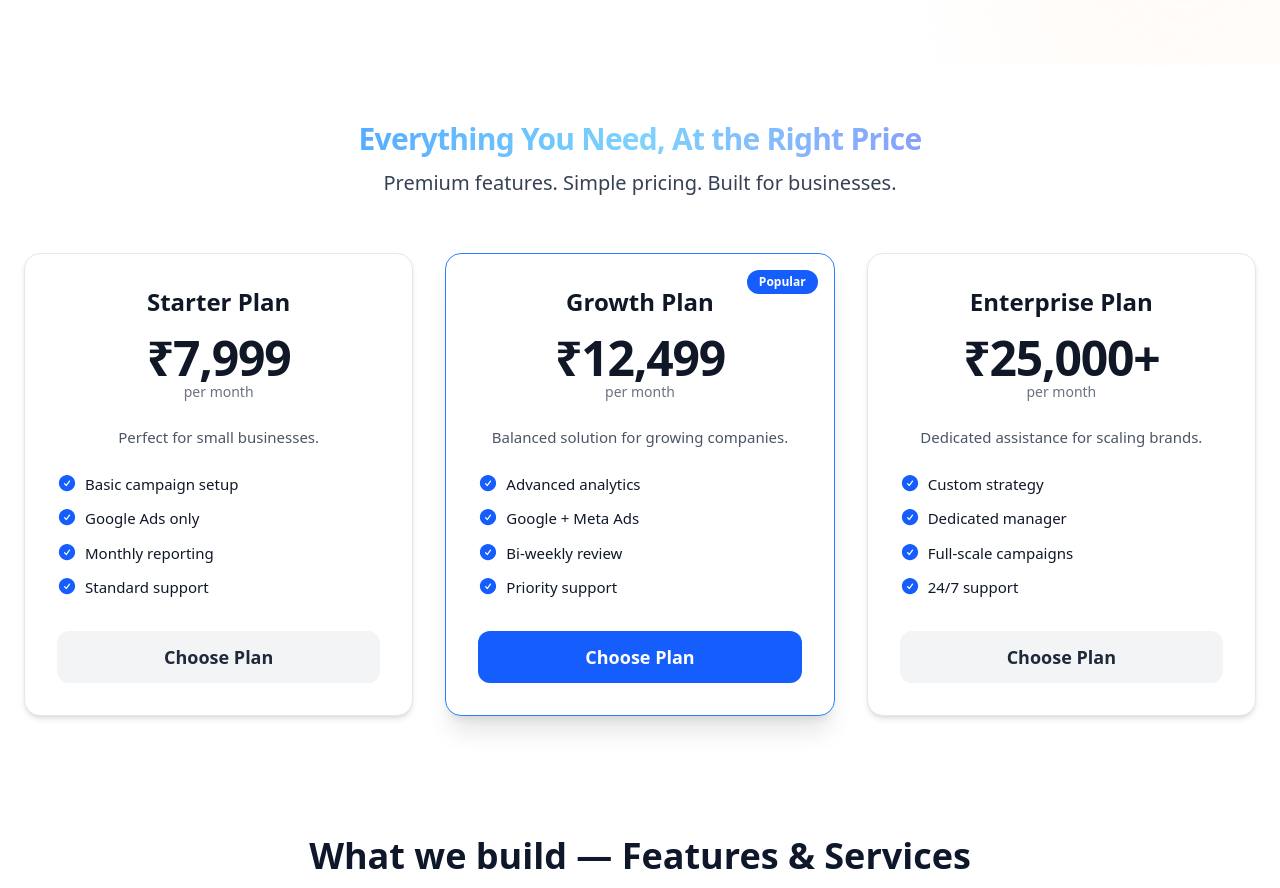
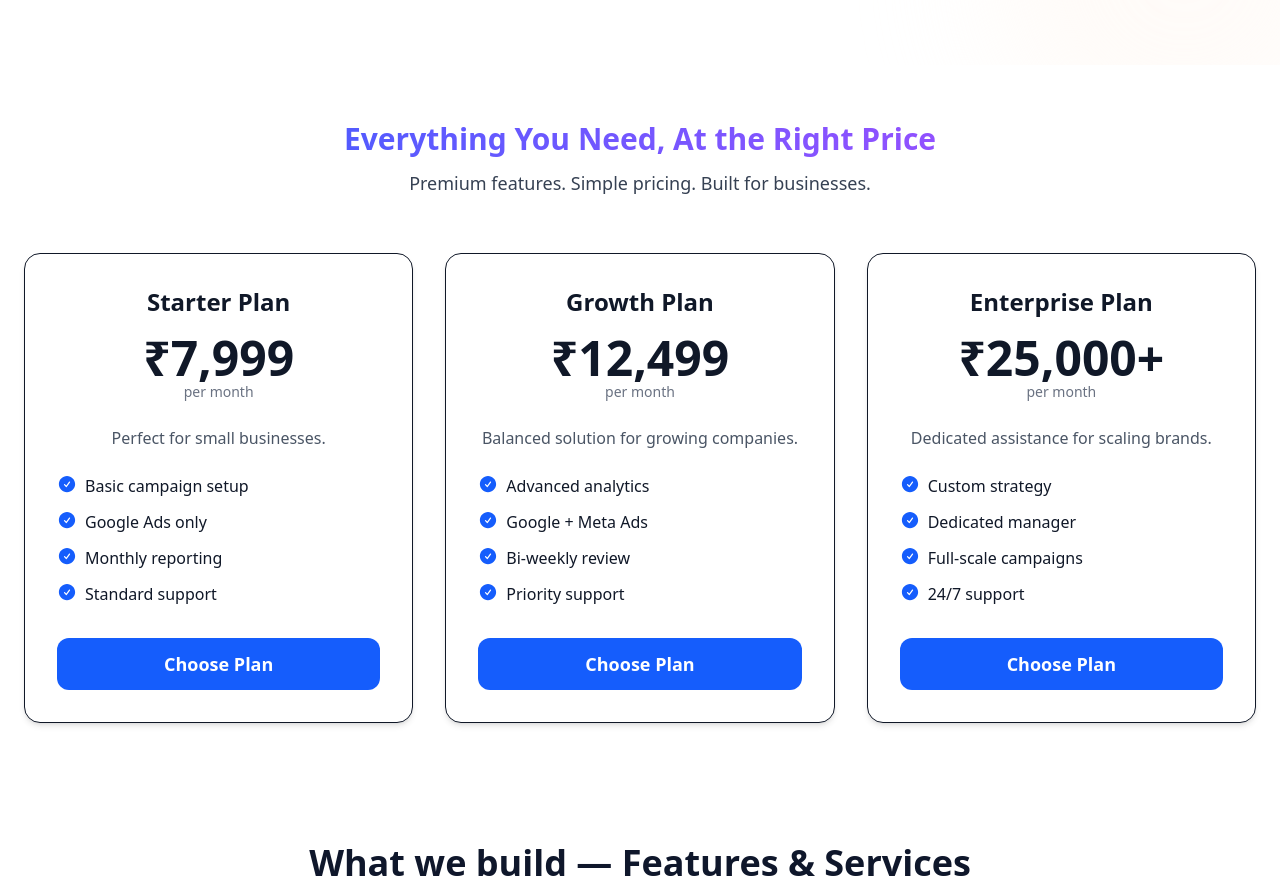
Before and after one commit to abhisheksingh01-ai/Nexware_Digital, a React (Vite) app: page /pricing in a window 1280 px wide. Shown: the part 660-1548 px from the top of the page. Built offline with nearby package versions, Linux system fonts and the light colour scheme.

Commit message:
Update Packages.jsx
Bugs Fixed

```diff
--- a/src/component/Features/price/Packages.jsx
+++ b/src/component/Features/price/Packages.jsx
@@ -1,4 +1,3 @@
-// Premium Stripe-Style Packages Component (Fully Fixed)
 import React, { useState } from "react";
 import { motion, AnimatePresence } from "framer-motion";
 import { CheckCircleIcon, XMarkIcon } from "@heroicons/react/24/solid";
@@ -7,32 +6,19 @@ const MOCK_QR =
   "https://api.qrserver.com/v1/create-qr-code/?size=220x220&data=";
 const MOCK_UPI = "YOUR.UPI@BANK";
 
-export default function Packages({ plans }) {
-  const [openModal, setOpenModal] = useState(false);
-  const [selectedPlan, setSelectedPlan] = useState(null);
-
-  const [paymentForm, setPaymentForm] = useState({
-    name: "",
-    transactionId: "",
-    phone: "",
-    screenshot: null,
-  });
-
-  const [status, setStatus] = useState(null);
-
-  const openPopup = (plan) => {
-    setSelectedPlan(plan);
-    setPaymentForm({
-      name: "",
-      transactionId: "",
-      phone: "",
-      screenshot: null,
-    });
-    setStatus(null);
-    setOpenModal(true);
-  };
-
-  const closeModal = () => setOpenModal(false);
+// ---------------------------
+// PAYMENT MODAL COMPONENT
+// ---------------------------
+const PaymentModal = ({
+  openModal,
+  closeModal,
+  selectedPlan,
+  paymentForm,
+  setPaymentForm,
+  status,
+  setStatus,
+}) => {
+  if (!openModal || !selectedPlan) return null;
 
   const change = (e) =>
     setPaymentForm({ ...paymentForm, [e.target.name]: e.target.value });
@@ -40,27 +26,42 @@ export default function Packages({ plans }) {
   const uploadFile = (e) =>
     setPaymentForm({ ...paymentForm, screenshot: e.target.files[0] });
 
-  const handleSubmit = (e) => {
+  const handleSubmit = async (e) => {
     e.preventDefault();
     setStatus("loading");
-    setTimeout(() => setStatus("success"), 1500);
+
+    const formData = new FormData();
+    formData.append("name", paymentForm.name);
+    formData.append("utr", paymentForm.utr);
+    formData.append("phone", paymentForm.phone);
+    formData.append("plan", selectedPlan.plan);
+    formData.append("amount", selectedPlan.amount);
+    formData.append("screenshot", paymentForm.screenshot);
+
+    try {
+      const res = await fetch(
+        "https://nexware-digital-server.vercel.app/api/payment/Payment-detail",
+        {
+          method: "POST",
+          body: formData,
+        }
+      );
+
+      const data = await res.json();
+
+      if (data.success) {
+        setStatus("success");
+      } else {
+        setStatus("error");
+      }
+    } catch (err) {
+      console.log(err);
+      setStatus("error");
+    }
   };
 
-  const cardVariant = {
-    hidden: { opacity: 0, y: 35 },
-    visible: (i) => ({
-      opacity: 1,
-      y: 0,
-      transition: { delay: i * 0.18, duration: 0.55, ease: "easeOut" },
-    }),
-  };
-
-  // -------------------------
-  // Payment Modal Component
-  // -------------------------
-  const PaymentModal = () => (
+  return (
     <AnimatePresence>
-      {openModal && selectedPlan && (
       <motion.div
         className="fixed inset-0 bg-black/60 backdrop-blur-sm flex justify-center items-center p-4 z-50"
         initial={{ opacity: 0 }}
@@ -75,9 +76,8 @@ export default function Packages({ plans }) {
           exit={{ scale: 0.85, opacity: 0 }}
           onClick={(e) => e.stopPropagation()}
         >
-            {/* Close Button */}
           <button
-              className="absolute top-4 right-4 text-gray-500 hover:text-gray-800 transition"
+            className="absolute top-4 right-4 text-gray-500 hover:text-gray-800"
             onClick={closeModal}
           >
             <XMarkIcon className="w-7 h-7" />
@@ -106,11 +106,11 @@ export default function Packages({ plans }) {
                 className="w-52 h-52 mx-auto border-4 border-white rounded-xl shadow"
               />
 
-                <p className="text-sm text-gray-700 mt-4 font-medium">
+              <p className="text-sm text-gray-700 mt-4 font-medium text-center">
                 Scan using GPay / PhonePe / Paytm
               </p>
 
-                <p className="mt-3 text-sm font-medium text-gray-800">UPI ID:</p>
+              <p className="mt-4 text-sm font-medium text-gray-800">UPI ID:</p>
               <p className="text-blue-600 font-medium text-sm select-all">
                 {MOCK_UPI}
               </p>
@@ -137,62 +137,73 @@ export default function Packages({ plans }) {
                 </div>
               ) : (
                 <form className="space-y-4" onSubmit={handleSubmit}>
-                    {/* INPUT FIELDS */}
-                    {[
-                      {
-                        label: "Your Name",
-                        name: "name",
-                        placeholder: "Enter your full name",
-                      },
-                      {
-                        label: "UTR Number",
-                        name: "transactionId",
-                        placeholder: "Enter UTR / Transaction ID",
-                      },
-                      {
-                        label: "Phone Number",
-                        name: "phone",
-                        placeholder: "Required for confirmation",
-                      },
-                    ].map((f) => (
-                      <div key={f.name}>
+                  {/* Name */}
+                  <div>
                     <label className="font-medium text-gray-700">
-                          {f.label}
+                      Your Name
                     </label>
                     <input
                       type="text"
-                          name={f.name}
-                          value={paymentForm[f.name]}
+                      name="name"
+                      value={paymentForm.name}
                       onChange={change}
-                          placeholder={f.placeholder}
+                      placeholder="Enter full name"
                       required
-                          className="w-full mt-1 border border-gray-300 rounded-xl px-4 py-2.5 text-[15px] focus:ring-2 focus:ring-blue-500"
+                      className="w-full mt-1 border border-gray-300 rounded-xl px-4 py-2.5"
                     />
                   </div>
-                    ))}
+
+                  {/* UTR Number */}
+                  <div>
+                    <label className="font-medium text-gray-700">
+                      UTR Number
+                    </label>
+                    <input
+                      type="text"
+                      name="utr"
+                      value={paymentForm.utr}
+                      onChange={change}
+                      placeholder="e.g. 1234567890"
+                      required
+                      className="w-full mt-1 border border-gray-300 rounded-xl px-4 py-2.5"
+                    />
+                  </div>
+
+                  {/* Phone Number */}
+                  <div>
+                    <label className="font-medium text-gray-700">
+                      Phone Number
+                    </label>
+                    <input
+                      type="text"
+                      name="phone"
+                      value={paymentForm.phone}
+                      onChange={change}
+                      placeholder="Enter your phone number"
+                      required
+                      className="w-full mt-1 border border-gray-300 rounded-xl px-4 py-2.5"
+                    />
+                  </div>
 
                   {/* Screenshot Upload */}
                   <div>
                     <label className="font-medium text-gray-700">
-                        Upload Payment Screenshot
+                      Upload Screenshot
                     </label>
                     <input
                       type="file"
                       accept="image/*"
                       onChange={uploadFile}
                       required
-                        className="w-full mt-1 border border-gray-300 rounded-xl p-2 text-[15px]"
+                      className="w-full mt-1 border border-gray-300 rounded-xl p-2"
                     />
                   </div>
 
-                    {/* Submit Button */}
                   <button
                     type="submit"
-                      className="w-full py-3 rounded-xl text-lg font-semibold bg-blue-600 text-white hover:bg-blue-700 transition"
+                    className="w-full py-3 rounded-xl text-lg font-semibold bg-blue-600 text-white hover:bg-blue-700"
                   >
-                      {status === "loading"
-                        ? "Submitting..."
-                        : "Submit Details"}
+                    {status === "loading" ? "Submitting..." : "Submit Details"}
                   </button>
                 </form>
               )}
@@ -200,33 +211,53 @@ export default function Packages({ plans }) {
           </div>
         </motion.div>
       </motion.div>
-      )}
     </AnimatePresence>
   );
+};
+
+// --------------------------------
+// MAIN COMPONENT
+// --------------------------------
+export default function Packages({ plans }) {
+  const [openModal, setOpenModal] = useState(false);
+  const [selectedPlan, setSelectedPlan] = useState(null);
+
+  const [paymentForm, setPaymentForm] = useState({
+    name: "",
+    utr: "",
+    phone: "",
+    screenshot: null,
+  });
+
+  const [status, setStatus] = useState(null);
+
+  const openPopup = (plan) => {
+    setSelectedPlan(plan);
+    setPaymentForm({ name: "", utr: "", phone: "", screenshot: null });
+    setStatus(null);
+    setOpenModal(true);
+  };
+
+  const closeModal = () => setOpenModal(false);
+
+  const cardVariant = {
+    hidden: { opacity: 0, y: 35 },
+    visible: (i) => ({
+      opacity: 1,
+      y: 0,
+      transition: { delay: i * 0.18, duration: 0.55 },
+    }),
+  };
 
   return (
-    <section className="py-14 bg-white font-sans">
+    <section className="py-14 bg-white">
       <div className="max-w-7xl mx-auto px-6">
         {/* Heading */}
         <div className="text-center mb-14">
-          <h2
-            className="
-            text-3xl sm:text-3xl font-extrabold
-            bg-gradient-to-r from-[#2b7bff] via-[#7dd3fc] to-[#8b5cf6]
-            text-transparent bg-clip-text
-            tracking-tight
-          "
-          >
+          <h2 className="text-3xl font-extrabold bg-gradient-to-r from-blue-600 to-purple-500 text-transparent bg-clip-text">
             Everything You Need, At the Right Price
           </h2>
-
-          <p
-            className="
-            mt-3 text-lg sm:text-xl
-            text-gray-700 font-medium
-            max-w-2xl mx-auto
-          "
-          >
+          <p className="mt-3 text-lg text-gray-700 font-medium max-w-2xl mx-auto">
             Premium features. Simple pricing. Built for businesses.
           </p>
         </div>
@@ -236,39 +267,27 @@ export default function Packages({ plans }) {
           {plans.map((item, index) => (
             <motion.div
               key={index}
-              className={`relative bg-white p-8 rounded-2xl shadow-md border hover:shadow-xl transition cursor-pointer ${
-                item.isHighlighted
-                  ? "border-blue-500 shadow-xl"
-                  : "border-gray-200"
-              }`}
+              className="bg-white p-8 rounded-2xl shadow-md border hover:shadow-xl transition cursor-pointer"
               variants={cardVariant}
               initial="hidden"
               animate="visible"
               custom={index}
             >
-              {item.isHighlighted && (
-                <span className="absolute top-4 right-4 px-3 py-1 bg-blue-600 text-white text-xs font-semibold rounded-full">
-                  Popular
-                </span>
-              )}
-
               <div className="text-center">
                 <h3 className="text-2xl font-semibold text-gray-900">
                   {item.plan}
                 </h3>
-                <p className="text-5xl font-bold mt-4 tracking-tight">
+                <p className="text-5xl font-bold mt-4">
                   {item.currency}
                   {item.amount}
                 </p>
                 <p className="text-sm font-medium text-gray-500 mb-6">
                   per month
                 </p>
-                <p className="text-gray-600 text-[15px] mb-6">
-                  {item.description}
-                </p>
+                <p className="text-gray-600 mb-6">{item.description}</p>
               </div>
 
-              <ul className="space-y-3 mb-8 text-[15px]">
+              <ul className="space-y-3 mb-8">
                 {item.features.map((f, i) => (
                   <li key={i} className="flex items-start">
                     <CheckCircleIcon className="w-5 h-5 text-blue-600 mr-2" />
@@ -279,11 +298,7 @@ export default function Packages({ plans }) {
 
               <button
                 onClick={() => openPopup(item)}
-                className={`w-full py-3 rounded-xl text-lg font-semibold transition ${
-                  item.isHighlighted
-                    ? "bg-blue-600 text-white hover:bg-blue-700"
-                    : "bg-gray-100 hover:bg-gray-200 text-gray-800"
-                }`}
+                className="w-full py-3 rounded-xl text-lg font-semibold bg-blue-600 text-white hover:bg-blue-700"
               >
                 Choose Plan
               </button>
@@ -292,7 +307,15 @@ export default function Packages({ plans }) {
         </div>
       </div>
 
-      <PaymentModal />
+      <PaymentModal
+        openModal={openModal}
+        closeModal={closeModal}
+        selectedPlan={selectedPlan}
+        paymentForm={paymentForm}
+        setPaymentForm={setPaymentForm}
+        status={status}
+        setStatus={setStatus}
+      />
     </section>
   );
 }
```
Lines whose indentation alone changed are shown as unchanged.
